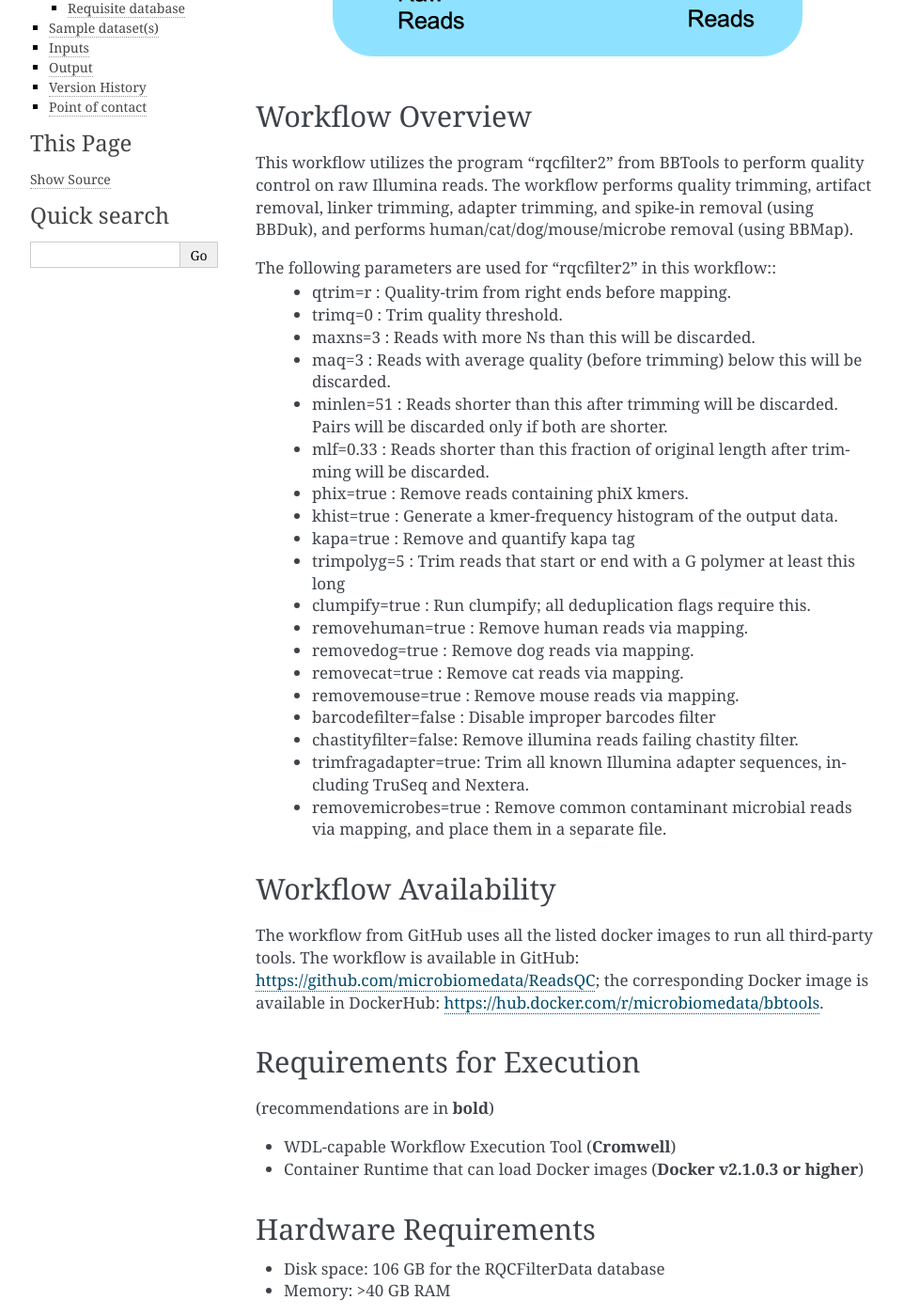
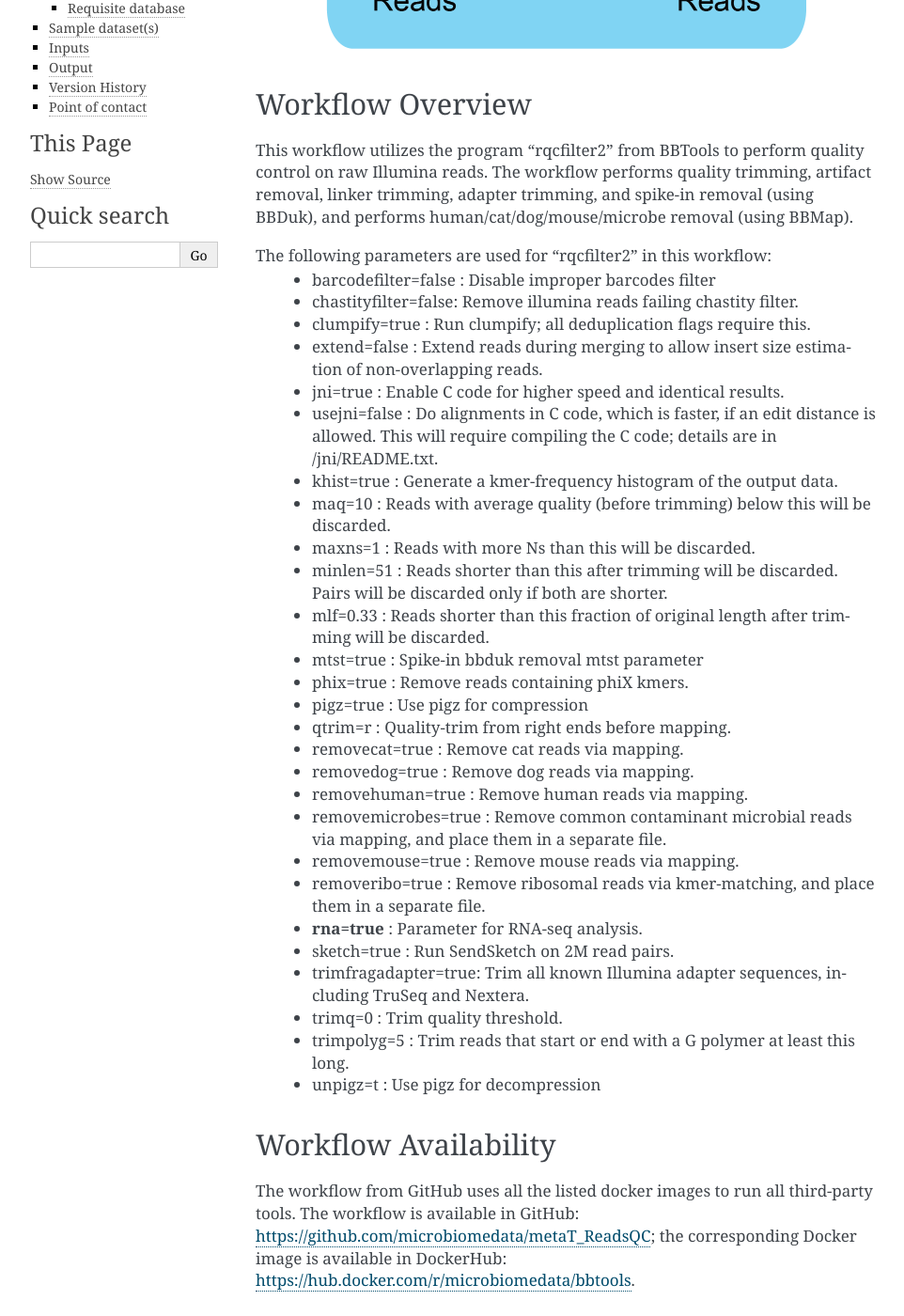
Before and after one commit to microbiomedata/metaT_ReadsQC, a Sphinx documentation site: the page built from docs/index.rst, in a window 1280 px wide and 1400 px high, scrolled down 306 px. Shown: the whole window at 94% size, without its empty margins (148-1110 px from the left). Built offline with Sphinx 7.4.7, drawn with Linux system fonts in a browser that asks for light colours; some of the changed text lies outside the part shown.

Commit message:
update figure and workflow overview

```diff
--- a/docs/index.rst
+++ b/docs/index.rst
@@ -9,35 +9,43 @@ Reads QC Workflow (v1.0.2)
 Workflow Overview
 -----------------
 
-This workflow utilizes the program “rqcfilter2” from BBTools to perform quality control on raw Illumina reads. The workflow performs quality trimming, artifact removal, linker trimming, adapter trimming, and spike-in removal (using BBDuk), and performs human/cat/dog/mouse/microbe removal (using BBMap).
+This workflow utilizes the program "rqcfilter2" from BBTools to perform quality control on raw Illumina reads. The workflow performs quality trimming, artifact removal, linker trimming, adapter trimming, and spike-in removal (using BBDuk), and performs human/cat/dog/mouse/microbe removal (using BBMap).
 
-The following parameters are used for "rqcfilter2" in this workflow::
- - qtrim=r     :  Quality-trim from right ends before mapping.
- - trimq=0     :  Trim quality threshold.
- - maxns=3     :  Reads with more Ns than this will be discarded.
- - maq=3       :  Reads with average quality (before trimming) below this will be discarded.
- - minlen=51   :  Reads shorter than this after trimming will be discarded.  Pairs will be discarded only if both are shorter.
- - mlf=0.33    :  Reads shorter than this fraction of original length after trimming will be discarded.
- - phix=true   :  Remove reads containing phiX kmers.
- - khist=true  :  Generate a kmer-frequency histogram of the output data.
- - kapa=true   :  Remove and quantify kapa tag
- - trimpolyg=5 :  Trim reads that start or end with a G polymer at least this long
- - clumpify=true       :  Run clumpify; all deduplication flags require this.
- - removehuman=true    :  Remove human reads via mapping.
- - removedog=true      :  Remove dog reads via mapping.
- - removecat=true      :  Remove cat reads via mapping.
- - removemouse=true    :  Remove mouse reads via mapping.
- - barcodefilter=false :  Disable improper barcodes filter
- - chastityfilter=false:  Remove illumina reads failing chastity filter.
- - trimfragadapter=true:  Trim all known Illumina adapter sequences, including TruSeq and Nextera.
- - removemicrobes=true :  Remove common contaminant microbial reads via mapping, and place them in a separate file.
+The following parameters are used for "rqcfilter2" in this workflow:
+    - barcodefilter=false :  Disable improper barcodes filter
+    - chastityfilter=false:  Remove illumina reads failing chastity filter.
+    - clumpify=true       :  Run clumpify; all deduplication flags require this.
+    - extend=false        : Extend reads during merging to allow insert size estimation of non-overlapping reads.
+    - jni=true             : Enable C code for higher speed and identical results.
+    - usejni=false        : Do alignments in C code, which is faster, if an edit distance is allowed. This will require compiling the C code; details are in /jni/README.txt.
+    - khist=true  :  Generate a kmer-frequency histogram of the output data.
+    - maq=10       :  Reads with average quality (before trimming) below this will be discarded.
+    - maxns=1     :  Reads with more Ns than this will be discarded.
+    - minlen=51   :  Reads shorter than this after trimming will be discarded. Pairs will be discarded only if both are shorter.
+    - mlf=0.33    :  Reads shorter than this fraction of original length after trimming will be discarded.
+    - mtst=true    : Spike-in bbduk removal mtst parameter
+    - phix=true   :  Remove reads containing phiX kmers.
+    - pigz=true    : Use pigz for compression
+    - qtrim=r     :  Quality-trim from right ends before mapping.
+    - removecat=true      :  Remove cat reads via mapping.
+    - removedog=true      :  Remove dog reads via mapping.
+    - removehuman=true    :  Remove human reads via mapping.
+    - removemicrobes=true :  Remove common contaminant microbial reads via mapping, and place them in a separate file.
+    - removemouse=true    :  Remove mouse reads via mapping.
+    - removeribo=true      : Remove ribosomal reads via kmer-matching, and place them in a separate file.
+    - **rna=true**         : Parameter for RNA-seq analysis.
+    - sketch=true          : Run SendSketch on 2M read pairs.
+    - trimfragadapter=true:  Trim all known Illumina adapter sequences, including TruSeq and Nextera.
+    - trimq=0     :  Trim quality threshold.
+    - trimpolyg=5 :  Trim reads that start or end with a G polymer at least this long.
+    - unpigz=t     : Use pigz for decompression
 
 
 Workflow Availability
 ---------------------
 
 The workflow from GitHub uses all the listed docker images to run all third-party tools.
-The workflow is available in GitHub: https://github.com/microbiomedata/ReadsQC; the corresponding
+The workflow is available in GitHub: https://github.com/microbiomedata/metaT_ReadsQC; the corresponding
 Docker image is available in DockerHub: https://hub.docker.com/r/microbiomedata/bbtools.
 
 Requirements for Execution
@@ -63,6 +71,7 @@ Third party software (This is included in the Docker image.)
 
 - `BBTools v38.96 <https://jgi.doe.gov/data-and-tools/bbtools/>`_ (License: `BSD-3-Clause-LBNL <https://bitbucket.org/berkeleylab/jgi-bbtools/src/master/license.txt>`_)
 
+
 Requisite database
 ~~~~~~~~~~~~~~~~~~
 
@@ -78,20 +87,8 @@ The following commands will download the database::
 Sample dataset(s)
 -----------------
 
-- small dataset: `Ecoli 10x <https://portal.nersc.gov/cfs/m3408/test_data/ReadsQC_small_test_data.tgz>`_ . You can find input/output in the downloaded tar gz file.
+- Bulk soil microbial communities from the East River watershed near Crested Butte, Colorado, United States - ER_122 (`SRR8552838 <https://www.ebi.ac.uk/biosamples/samples/SAMN10864150>`_)` with `metadata available in the NMDC Data Portal <https://data.microbiomedata.org/details/study/nmdc:sty-11-dcqce727>`_
 
-- large dataset: Zymobiomics mock-community DNA control (`SRR7877884 <https://www.ebi.ac.uk/ena/browser/view/SRR7877884>`_); the `original gzipped dataset <https://portal.nersc.gov/cfs/m3408/test_data/ReadsQC_large_test_data.tgz>`_ is ~5.7 GB.  You can find input/output in the downloaded tar gz file.
-
-
-.. note::
-
-    If the input data is paired-end data, it must be in interleaved format. The following command will interleave the files, using the above dataset as an example:
-
-.. code-block:: bash
-
-    paste <(zcat SRR7877884_1.fastq.gz | paste - - - -) <(zcat SRR7877884_2.fastq.gz | paste - - - -) | tr '\t' '\n' | gzip -c > SRR7877884-int.fastq.gz
-
-For testing purposes and for the following examples, we used a 10% sub-sampling of the above dataset: `SRR7877884-int-0.1.fastq.gz <https://portal.nersc.gov/cfs/m3408/test_data/SRR7877884-int-0.1.fastq.gz>`_. This dataset is already interleaved.
 
 Inputs
 ------
```
Also changed, not shown: other parts of docs/index.rst (+7 -12 lines), docs/rqc_workflow.png.
